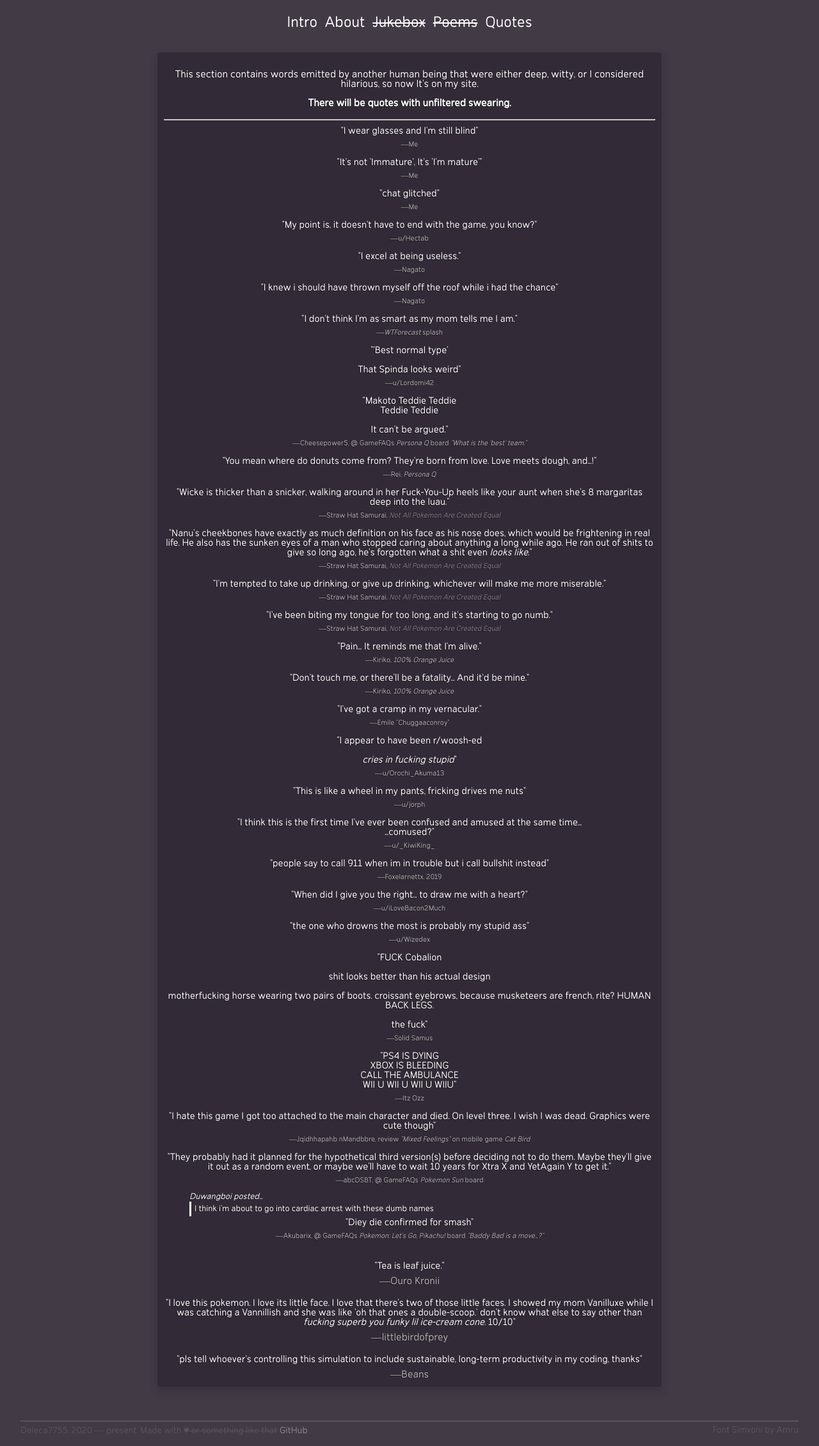
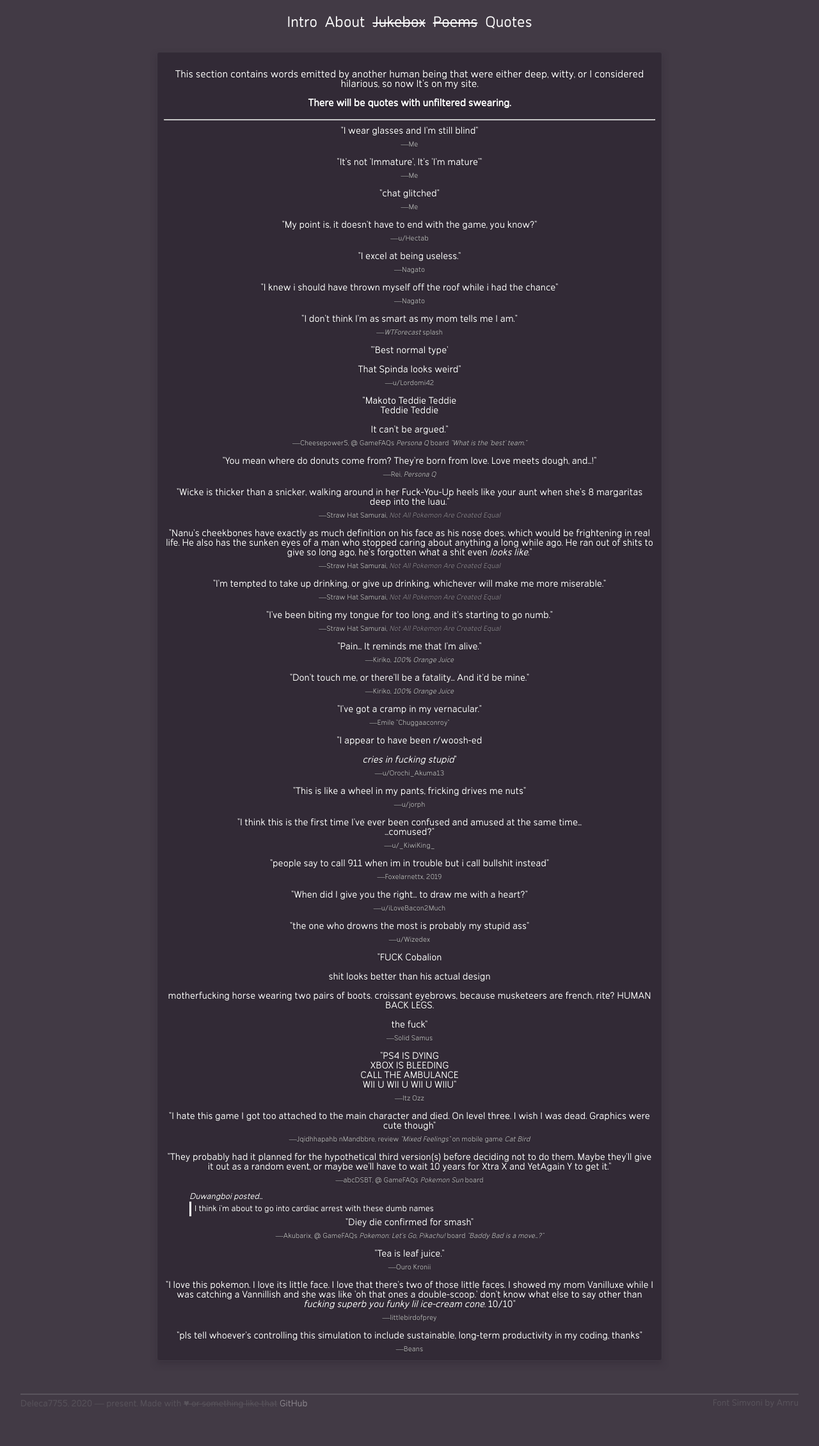
Before and after one commit to Deleca7755/deleca7755.github.io, a Jekyll site: the page built from quotes/index.html, in a window 1280 px wide. Shown: the whole page at 64% size. Built offline with Jekyll 4.4.1, drawn with Linux system fonts in a browser that asks for light colours; Markdown is read by kramdown in place of the engine named in the settings; after the commit the page ends 2218 px from its top, so only the background shows below that.

Commit message:
Update index.html

```diff
--- a/quotes/index.html
+++ b/quotes/index.html
@@ -98,7 +98,7 @@ title: sē ladybird
 <br>
 <blockquote style="text-align:left"><i>Duwangboi posted...</i></blockquote>
 <blockquote class="blockqwote" style="text-align:left">I think i'm about to go into cardiac arrest with these dumb names</blockquote>
-<div class="quote">Diey die confirmed for smash</div><span class="quotesource">―Akubarix, @ GameFAQs <i>Pokemon: Let's Go, Pikachu!</i> board <i>"Baddy Bad is a move...?"</i></span></div>
+<div class="quote">Diey die confirmed for smash</div><span class="quotesource">―Akubarix, @ GameFAQs <i>Pokemon: Let's Go, Pikachu!</i> board <i>"Baddy Bad is a move...?"</i></span>
 <br>
 <br>
 <div class="quote">Tea is leaf juice.</div><span class="quotesource">―Ouro Kronii</span>
@@ -108,3 +108,4 @@ title: sē ladybird
 <br>
 <br>
 <div class="quote">pls tell whoever's controlling this simulation to include sustainable, long-term productivity in my coding, thanks</div><span class="quotesource">―Beans</span>
+</div>
```
